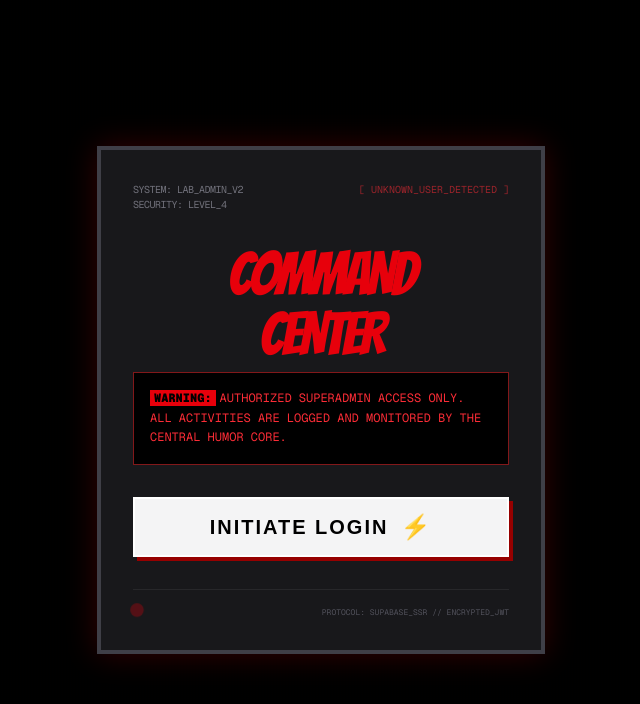
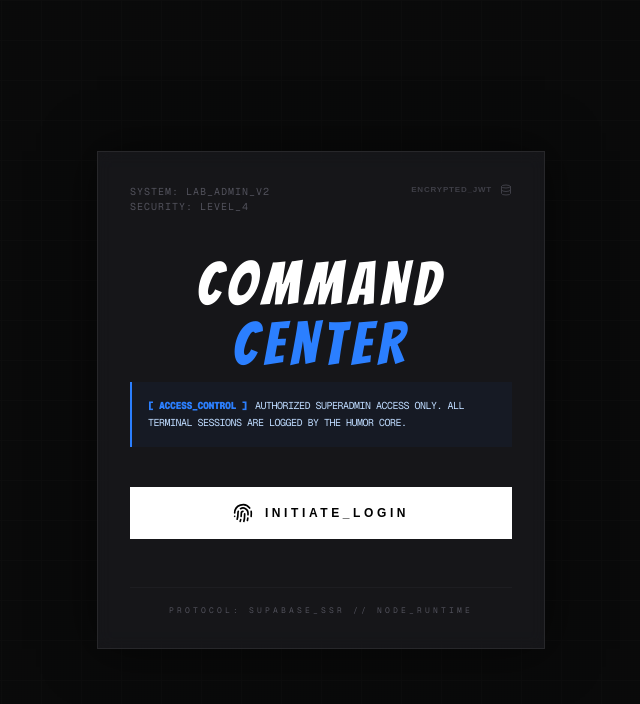
Before and after one commit to PrasieG01/CrackedAIAdmin, a Next.js app in the folder crackedaiadmin/: page /login in a window 1280 px wide. Shown: the top 704 px of the page, without its empty margins (319-959 px from the left). Built offline with nearby package versions, Linux system fonts and the light colour scheme.

Commit message:
implement secure command center and superadmin middleware

```diff
--- a/crackedaiadmin/app/login/page.tsx
+++ b/crackedaiadmin/app/login/page.tsx
@@ -1,7 +1,8 @@
-import { createClient } from '../utils/supabase/server'
+import { createClient } from '../../utils/supabase/server'
 import { redirect } from 'next/navigation'
 import { Bangers } from "next/font/google";
 import { headers } from 'next/headers'
+import { Fingerprint, Database } from "lucide-react"; // icons
 
 const bangers = Bangers({ weight: "400", subsets: ["latin"] });
 
@@ -28,34 +29,45 @@ export default async function LoginPage() {
   }
 
   return (
-    <div className="min-h-screen flex items-center justify-center p-4 bg-black overflow-hidden relative">
-      {/* Matrix-style scanline effect overlay */}
-      <div className="absolute inset-0 pointer-events-none opacity-10 bg-[linear-gradient(rgba(18,16,16,0)_50%,rgba(0,0,0,0.25)_50%),linear-gradient(90deg,rgba(255,0,0,0.06),rgba(0,255,0,0.02),rgba(0,0,255,0.06))] z-10 bg-[length:100%_2px,3px_100%]"></div>
+    <div className="min-h-screen flex items-center justify-center p-4 bg-[#0a0a0a] overflow-hidden relative selection:bg-blue-500 selection:text-white">
 
-      {/* The Admin Terminal Card */}
-      <div className="max-w-md w-full bg-zinc-900 border-4 border-zinc-700 p-8 shadow-[0_0_30px_rgba(255,0,0,0.2)] relative z-20">
+      {/* 1. THE GRID BACKGROUND*/}
+      <div
+        className="absolute inset-0 opacity-20 pointer-events-none"
+        style={{
+          backgroundImage: `linear-gradient(#1a1a1a 1px, transparent 1px), linear-gradient(90deg, #1a1a1a 1px, transparent 1px)`,
+          backgroundSize: '40px 40px'
+        }}
+      ></div>
 
-        {/* Technical Header Labels */}
-        <div className="flex justify-between items-start mb-8">
-          <div className="text-[10px] font-mono text-zinc-500 uppercase tracking-tighter">
+      {/* 2. SCANLINE EFFECT */}
+      <div className="absolute inset-0 pointer-events-none opacity-5 bg-[linear-gradient(rgba(18,16,16,0)_50%,rgba(0,0,0,0.25)_50%),linear-gradient(90deg,rgba(59,130,246,0.06),rgba(59,130,246,0.02),rgba(59,130,246,0.06))] z-10 bg-[length:100%_2px,3px_100%]"></div>
+
+      {/* THE ADMIN TERMINAL CARD */}
+      <div className="max-w-md w-full bg-zinc-900/90 border border-zinc-800 p-8 shadow-[0_0_50px_rgba(0,0,0,0.6)] backdrop-blur-sm relative z-20">
+
+        {/* Technical Header */}
+        <div className="flex justify-between items-start mb-10">
+          <div className="text-[10px] font-mono text-zinc-600 uppercase tracking-widest">
             System: Lab_Admin_V2<br/>
             Security: Level_4
           </div>
-          <div className="text-[10px] font-mono text-red-500 animate-pulse uppercase">
-            [ UNKNOWN_USER_DETECTED ]
+          <div className="flex items-center gap-2 text-zinc-700">
+            <span className="text-[8px] font-black uppercase tracking-widest">Encrypted_JWT</span>
+            <Database size={12} />
           </div>
         </div>
 
-        {/* Title: Still uses Bangers for brand consistency but in cold Red */}
-        <h1 className={`${bangers.className} text-6xl text-center text-red-600 mb-2 tracking-tighter`}>
-          COMMAND <br/> CENTER
+        {/* Title: Spaced out for readability */}
+        <h1 className={`${bangers.className} text-6xl text-center text-white mb-2 tracking-[0.1em] italic uppercase`}>
+          COMMAND <br/> <span className="text-blue-500">CENTER</span>
         </h1>
 
-        {/* Warning Box */}
-        <div className="bg-black border border-red-900 p-4 mb-8 font-mono">
-          <p className="text-red-500 text-xs leading-relaxed uppercase">
-            <span className="bg-red-600 text-black font-black px-1 mr-1">WARNING:</span>
-            Authorized SuperAdmin Access Only. All activities are logged and monitored by the Central Humor Core.
+        {/* Notice Box */}
+        <div className="bg-blue-500/5 border-l-2 border-blue-500 p-4 mb-10 font-mono">
+          <p className="text-blue-200 text-[10px] leading-relaxed uppercase tracking-tighter">
+            <span className="text-blue-500 font-black mr-2">[ ACCESS_CONTROL ]</span>
+            Authorized SuperAdmin Access Only. All terminal sessions are logged by the Humor Core.
           </p>
         </div>
 
@@ -63,17 +75,21 @@ export default async function LoginPage() {
         <form action={signInWithGoogle}>
           <button
             type="submit"
-            className="w-full bg-zinc-100 text-black border-2 border-white py-3 font-black text-xl tracking-widest hover:bg-red-600 hover:text-white hover:border-red-600 transition-all flex justify-center items-center gap-3 uppercase shadow-[4px_4px_0px_0px_rgba(150,0,0,1)] active:translate-y-1 active:shadow-none"
+            className="group w-full bg-white text-black py-4 font-black text-xs tracking-[0.3em] hover:bg-blue-600 hover:text-white transition-all flex justify-center items-center gap-3 uppercase relative overflow-hidden"
           >
-            <span>Initiate Login</span>
-            <span className="text-2xl">⚡</span>
+            {/* Shimmer Effect on hover */}
+            <div className="absolute inset-0 bg-gradient-to-r from-transparent via-white/20 to-transparent -translate-x-full group-hover:translate-x-full transition-transform duration-1000"></div>
+
+            <Fingerprint className="w-5 h-5 group-hover:scale-110 transition-transform" />
+            <span className="relative z-10">Initiate_Login</span>
           </button>
         </form>
 
         {/* Footer Technical Metadata */}
-        <div className="mt-8 pt-4 border-t border-zinc-800 flex justify-between">
-            <div className="w-2 h-2 bg-red-600 rounded-full animate-ping"></div>
-            <div className="text-[8px] font-mono text-zinc-600 uppercase">protocol: supabase_ssr // encrypted_jwt</div>
+        <div className="mt-12 pt-4 border-t border-zinc-800/50 flex justify-center">
+            <div className="text-[8px] font-mono text-zinc-600 uppercase tracking-[0.4em]">
+                protocol: supabase_ssr // node_runtime
+            </div>
         </div>
 
       </div>
```
